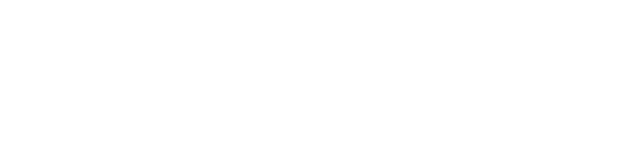
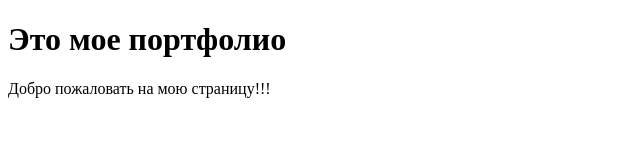
Before and after one commit to maksimyou/rsschool-cv, a plain HTML site: page index.html in a window 1280 px wide. Shown: the whole page, without its empty margins (0-640 px from the left). Drawn offline with Linux system fonts and the light colour scheme.

Commit message:
fix:Delete last line and adding 2 tags

```diff
--- a/index.html
+++ b/index.html
@@ -7,6 +7,7 @@
     <title>Document</title>
 </head>
 <body>
-
+    <h1>Это мое портфолио</h1>
+    <p>Добро пожаловать на мою страницу!!!</p>
 </body>
 </html>
```
